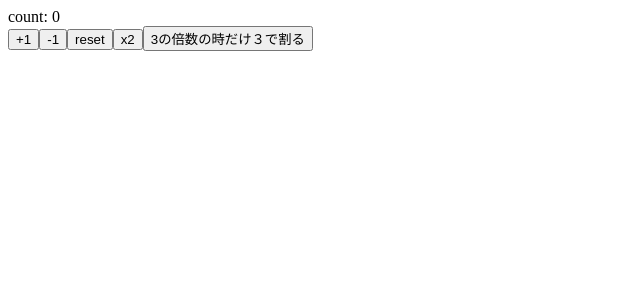
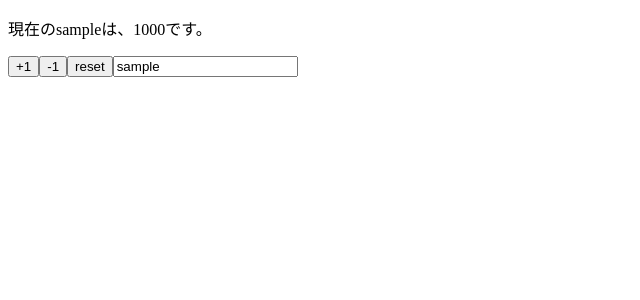
Before and after one commit to Torata-inoue/js-study, a React (Create React App) app in the folder react/react-hooks/: page / in a window 1280 px wide. Shown: the top 300 px of the page, without its empty margins (0-640 px from the left). Built offline with nearby package versions, Linux system fonts and the light colour scheme.

Commit message:
入門２

```diff
--- a/react/react-hooks/src/App.js
+++ b/react/react-hooks/src/App.js
@@ -1,30 +1,29 @@
 import React, { useState } from 'react';
 
-const App = () => {
-  const [count, setCount] = useState(0);
+const App = props => {
 
-  const increment = () => setCount(count + 1);
-  const decrement = () => setCount(count - 1);
-  const reset = () => setCount(0);
-  const time = () => setCount(count * 2);
-  const divide = () => setCount(count => {
-    if (count % 3 === 0) {
-      return count / 3;
-    } else {
-      alert('fuck you!');
-    }
-  });
-
+  const [name, setName] = useState(props.name);
+  const [price, setPrice] = useState(props.price);
+  const reset = () => {
+    setPrice(props.price);
+    setName(props.name);
+  };
   return (
     <>
-      <div>count: {count}</div>
-      <button onClick={increment}>+1</button>
-      <button onClick={decrement}>-1</button>
+      <p>
+        現在の{name}は、{price}です。
+      </p>
+      <button onClick={() => setPrice(price + 1)}>+1</button>
+      <button onClick={() => setPrice(price - 1)}>-1</button>
       <button onClick={reset}>reset</button>
-      <button onClick={time}>x2</button>
-      <button onClick={divide}>3の倍数の時だけ３で割る</button>
+      <input value={name} onChange={e => setName(e.target.value)}/>
     </>
   );
 };
 
+App.defaultProps = {
+  name: 'sample',
+  price: 1000
+};
+
 export default App;
```
